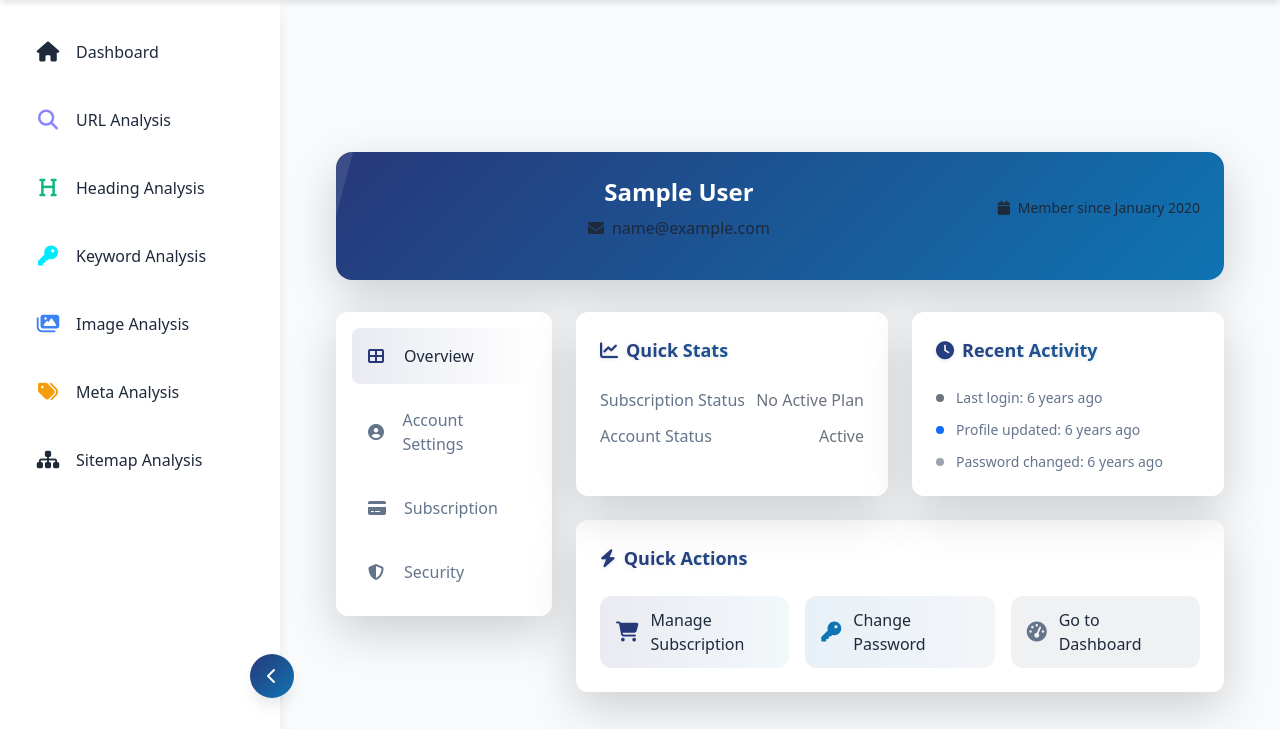
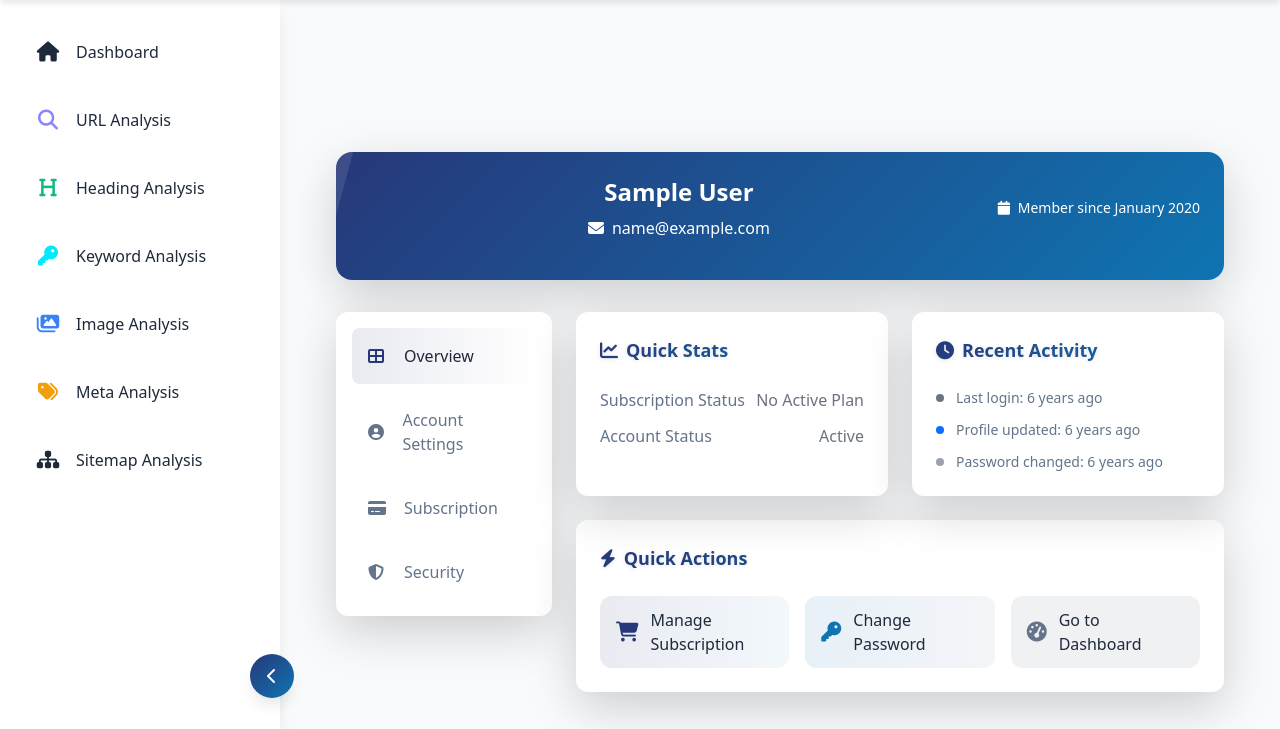
Before and after one commit to Callince/seo, a Flask app: page /profile in a window 1280 px wide. Shown: the part 70-799 px from the top of the page. Run offline with Flask 3, Linux system fonts and the light colour scheme; a user stored in the database is signed in; tables that the repository leaves empty hold one stand-in row (values such as "Sample post"); some libraries are stand-ins or nearby versions.

Commit message:
Force white text and no underline in profile gradient header
Co-Authored-By: Claude Opus 4.6 (1M context) <noreply@anthropic.com>

```diff
--- a/static/css/user-pages.css
+++ b/static/css/user-pages.css
@@ -72,6 +72,13 @@
 
 .gradient-header:hover::before {
   transform: translateX(200%) skewX(-15deg);
+}
+
+.gradient-header a,
+.gradient-header p,
+.gradient-header span {
+  color: white !important;
+  text-decoration: none !important;
 }
 
 /* ==========================================================================
```
